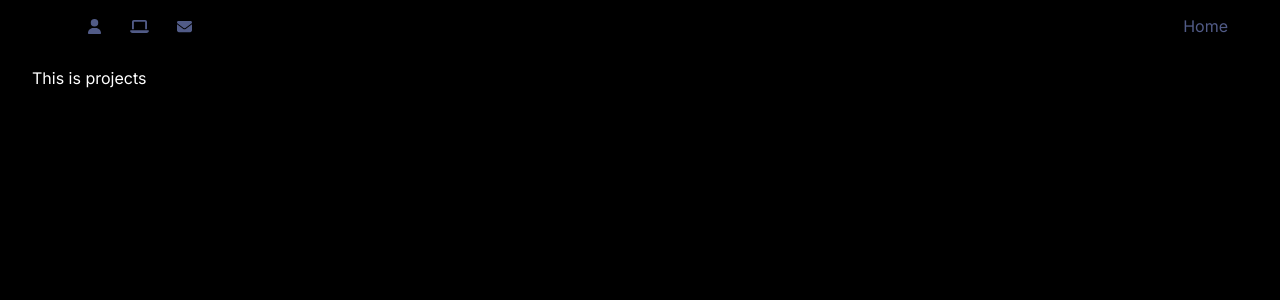
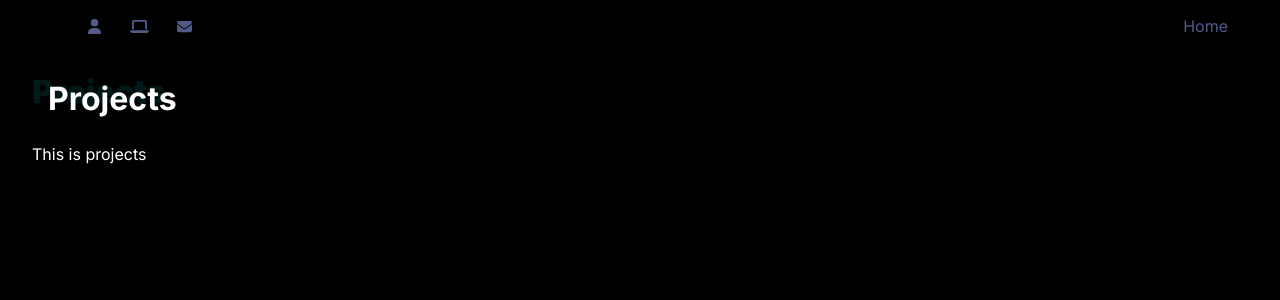
Before and after one commit to loveragabriel/gabriel, a Next.js app: page /myprojects in a window 1280 px wide. Shown: the top 300 px of the page. Built offline with nearby package versions, Linux system fonts and the light colour scheme.

Commit message:
agrego component title con animacion

```diff
--- a/src/app/contact/page.jsx
+++ b/src/app/contact/page.jsx
@@ -1,5 +1,9 @@
+import Title from '@/components/pageTitle/Title'
 export default function Contact(){
     return(
-        <p>This is Contact</p>
+        <>
+        <Title Title='Contact'/>
+                <p>This is Contact</p>
+        </>
     )
 }
--- a/src/app/myprojects/page.jsx
+++ b/src/app/myprojects/page.jsx
@@ -1,5 +1,9 @@
+import Title from '@/components/pageTitle/Title'
 export default function Projects(){
     return(
+        <>
+        <Title Title='Projects'/>
         <p>This is projects</p>
+        </>
     )
 }
--- /dev/null
+++ b/src/components/pageTitle/Title.jsx
@@ -0,0 +1,14 @@
+import styles from './titles.module.css'
+export default function Title(props){
+    return(
+        <div>
+          <h2 className={styles.main}>
+            {props.Title}
+        </h2>
+        <span className={styles.title_background}>
+            {props.Title}
+        </span>
+        </div>
+
+    )
+}
--- /dev/null
+++ b/src/components/pageTitle/titles.module.css
@@ -0,0 +1,45 @@
+.main {
+    font-size: 2rem;
+    margin-left: 1rem;
+    animation: ttlTranslate 1.5s forwards cubic-bezier(0.785, 0.135, 0.15, 0.86);
+    transform: translateX(100%);
+}
+
+.title_background {
+    position: absolute;
+    z-index: -1;
+    font-weight: 900;
+    font-size: 2rem;
+    opacity: 0.2;
+    top: 4.5rem;
+    animation: bkgTranslate 1.5s forwards cubic-bezier(0.785, 0.135, 0.15, 0.86);
+    transform: translateX(100%);
+    color: aqua;
+}
+
+@keyframes bkgTranslate {
+    0% {
+        opacity: 0.5;
+        transform: translateX(50%) scale(2.2);
+    }
+    50% {
+        opacity: 0.3;
+        transform: translateX(30%) scale(2);
+    }
+    100% {
+        opacity: 0.1;
+        transform: translateX(0%) scale(1);
+    }
+}
+
+@keyframes ttlTranslate {
+    0% {
+        transform: translateX(40%);
+    }
+    50% {
+        transform: translateX(15%);
+    }
+    100% {
+        transform: translateX(0%);
+    }
+}
```
Also changed, not shown: src/app/about/page.jsx (+6 -1 lines).
